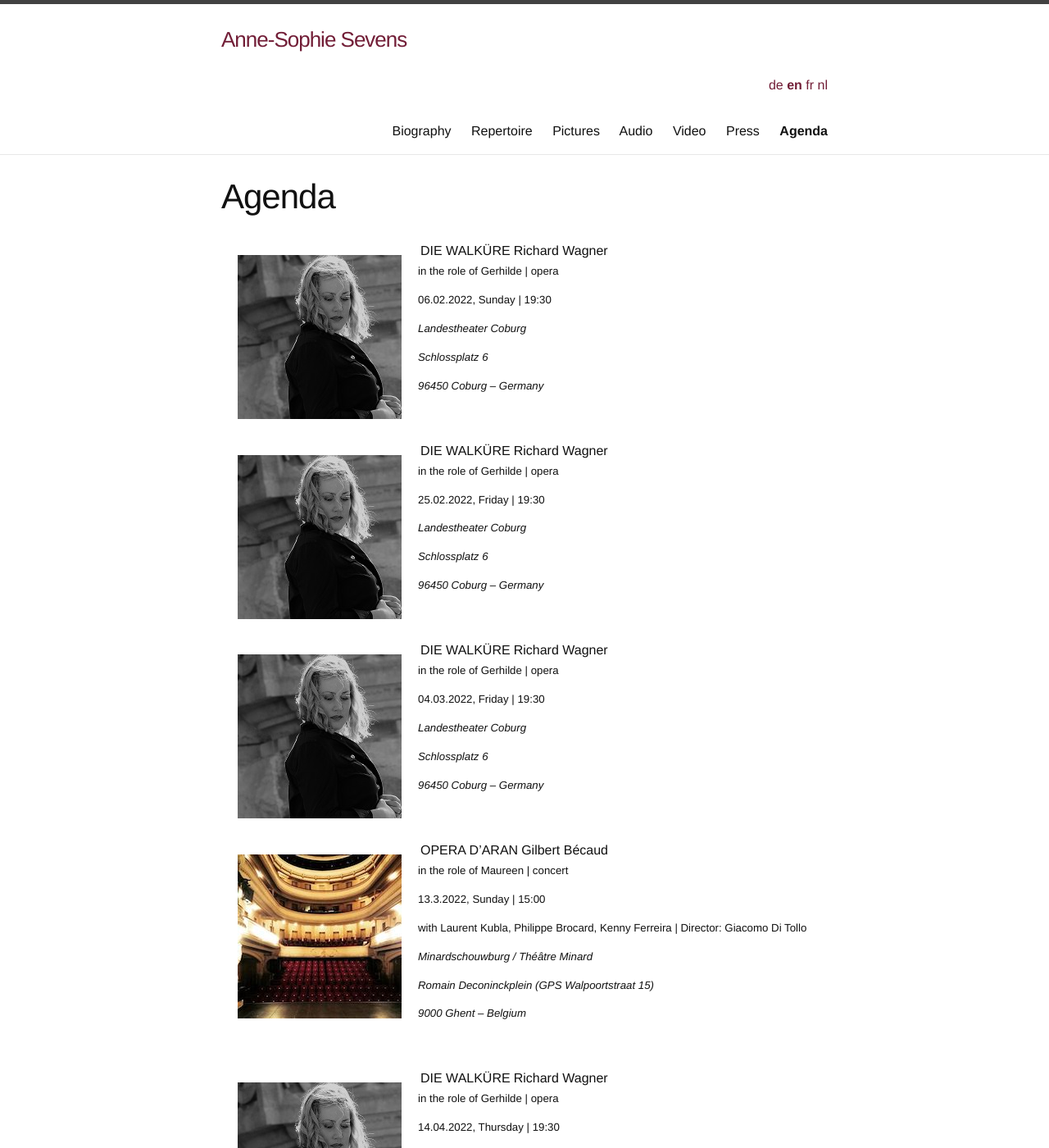
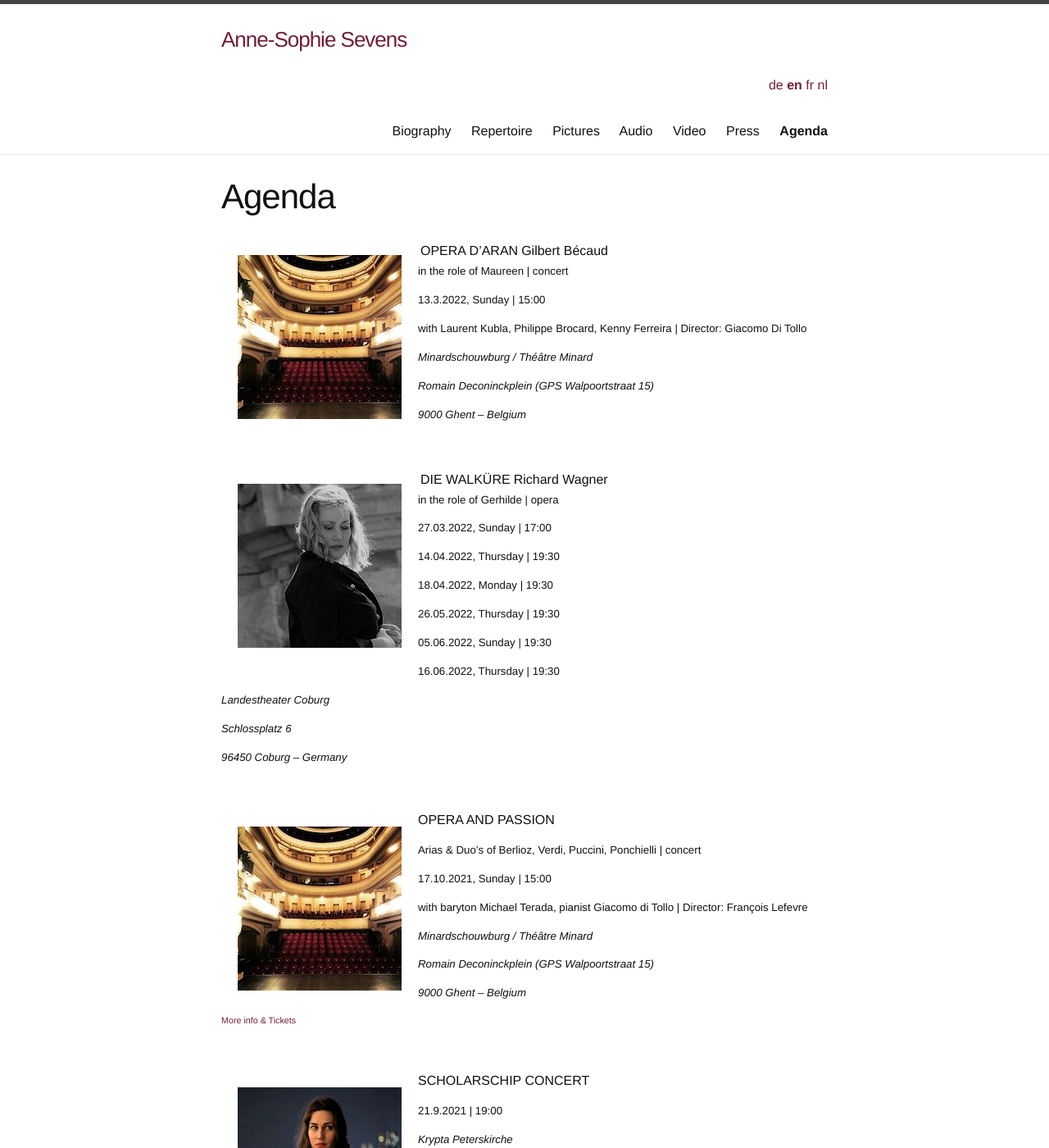
Before and after one commit to annesophie-sevens/annesophie-sevens.github.io, a Jekyll site: the page built from agenda-en.md, in a window 1280 px wide and 1400 px high. Shown: the whole window at 82% size. Built offline with Jekyll 4.4.1, drawn with Linux system fonts in a browser that asks for light colours; nearby versions of some CDN libraries.

Commit message:
Update agenda-en.md

```diff
--- a/agenda-en.md
+++ b/agenda-en.md
@@ -5,53 +5,6 @@ menuorder: 60
 ref: agenda
 lang: en
 ---
-<img style="float: left; padding: 20px" src="/assets/MCQ1.jpeg">
-
-DIE WALKÜRE | Richard Wagner
-
-##### in the role of Gerhilde | opera
-
-##### 06.02.2022, Sunday | 19:30
-
-##### _Landestheater Coburg_
-
-##### _Schlossplatz 6_
-
-##### _96450 Coburg – Germany_
-
-&nbsp;
-
-<img style="float: left; padding: 20px" src="/assets/MCQ1.jpeg">
-
-DIE WALKÜRE | Richard Wagner
-
-##### in the role of Gerhilde | opera
-
-##### 25.02.2022, Friday | 19:30
-
-##### _Landestheater Coburg_
-
-##### _Schlossplatz 6_
-
-##### _96450 Coburg – Germany_
-
-&nbsp;
-
-<img style="float: left; padding: 20px" src="/assets/MCQ1.jpeg">
-
-DIE WALKÜRE | Richard Wagner
-
-##### in the role of Gerhilde | opera
-
-##### 04.03.2022, Friday | 19:30
-
-##### _Landestheater Coburg_
-
-##### _Schlossplatz 6_
-
-##### _96450 Coburg – Germany_
-
-&nbsp;
 
 <img style="float: left; padding: 20px" src="/assets/Minard.jpg">
 
@@ -77,6 +30,7 @@ DIE WALKÜRE | Richard Wagner
 
 ##### in the role of Gerhilde | opera
 
+##### 27.03.2022, Sunday | 17:00
 ##### 14.04.2022, Thursday | 19:30
 ##### 18.04.2022, Monday | 19:30
 ##### 26.05.2022, Thursday | 19:30
```
